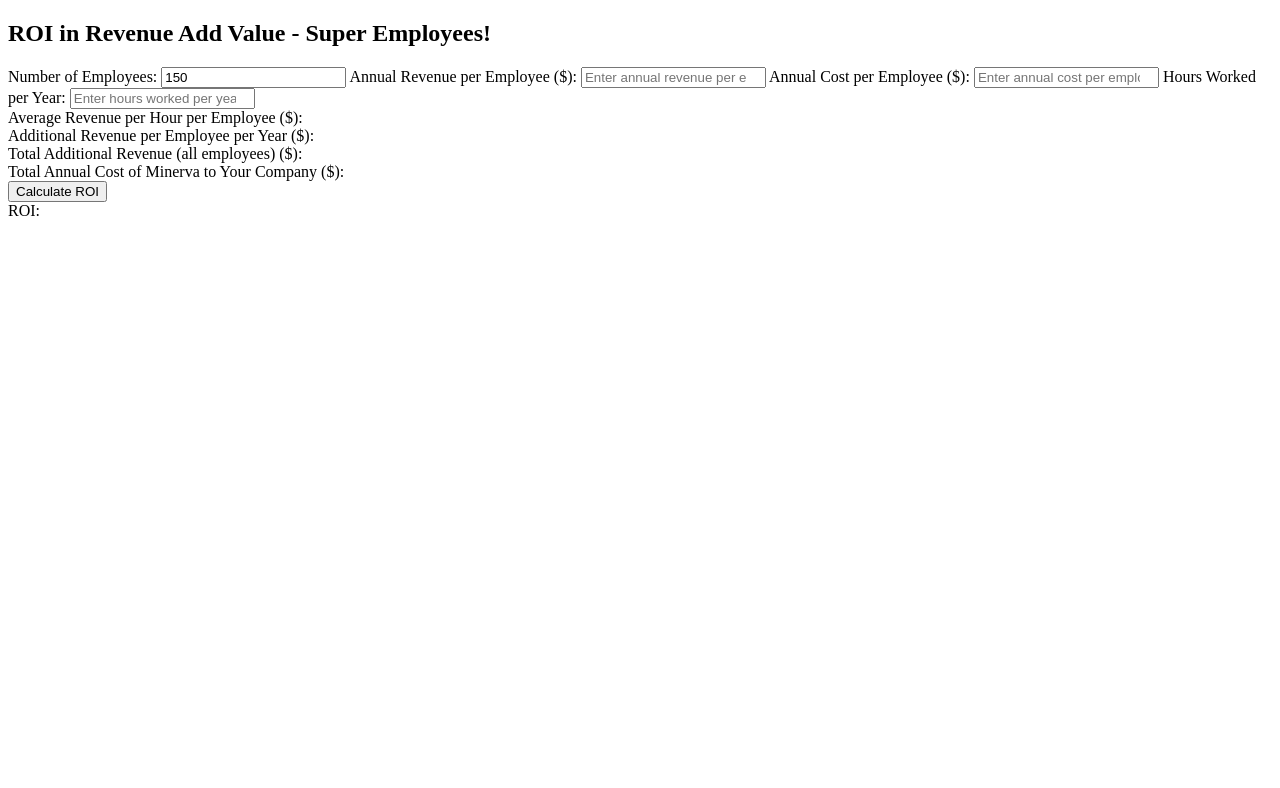
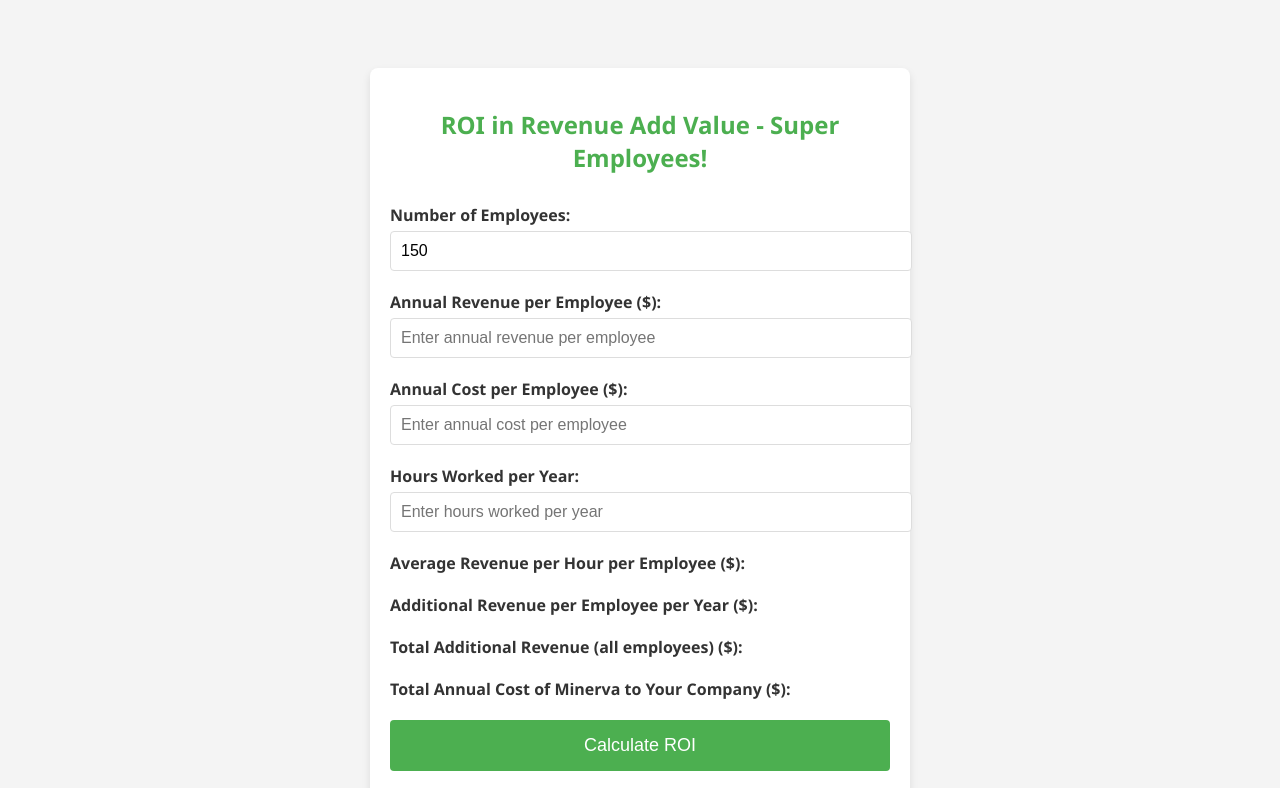
Before and after one commit to minervahubai/minerva_calculator_roi, a plain HTML site: page index.html in a window 1280 px wide. Shown: the top 788 px of the page. Drawn offline with Linux system fonts and the light colour scheme; a script that the page names is missing.

Commit message:
Update index.html

```diff
--- a/index.html
+++ b/index.html
@@ -4,7 +4,7 @@
 <meta charset="UTF-8">
 <meta name="viewport" content="width=device-width, initial-scale=1.0">
 <title>ROI Calculator - Minerva</title>
-<!-- Aquí irían las referencias a los estilos CSS y cualquier otro recurso -->
+<link rel="stylesheet" href="styles.css">
 </head>
 <body>
 
```
